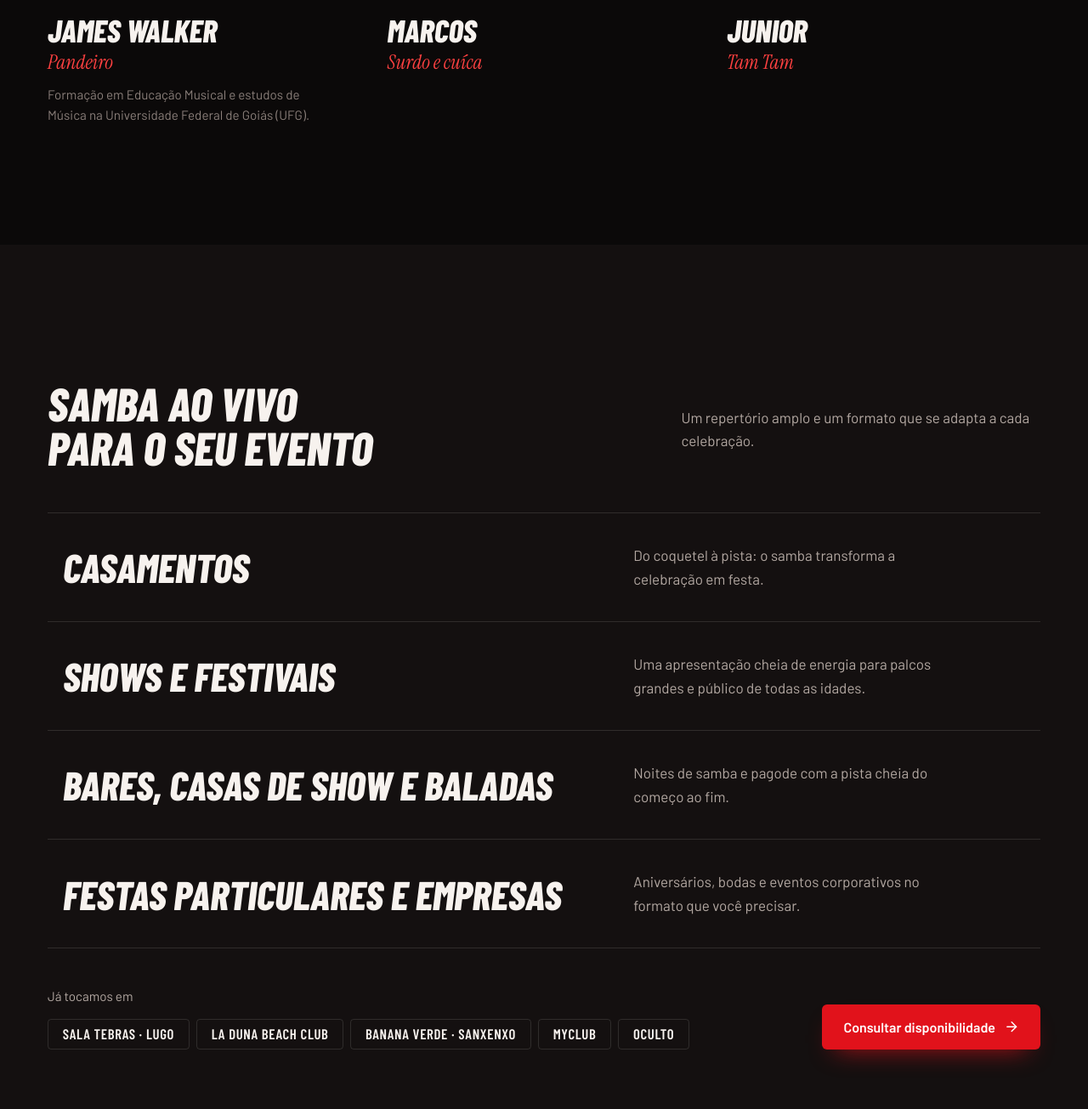
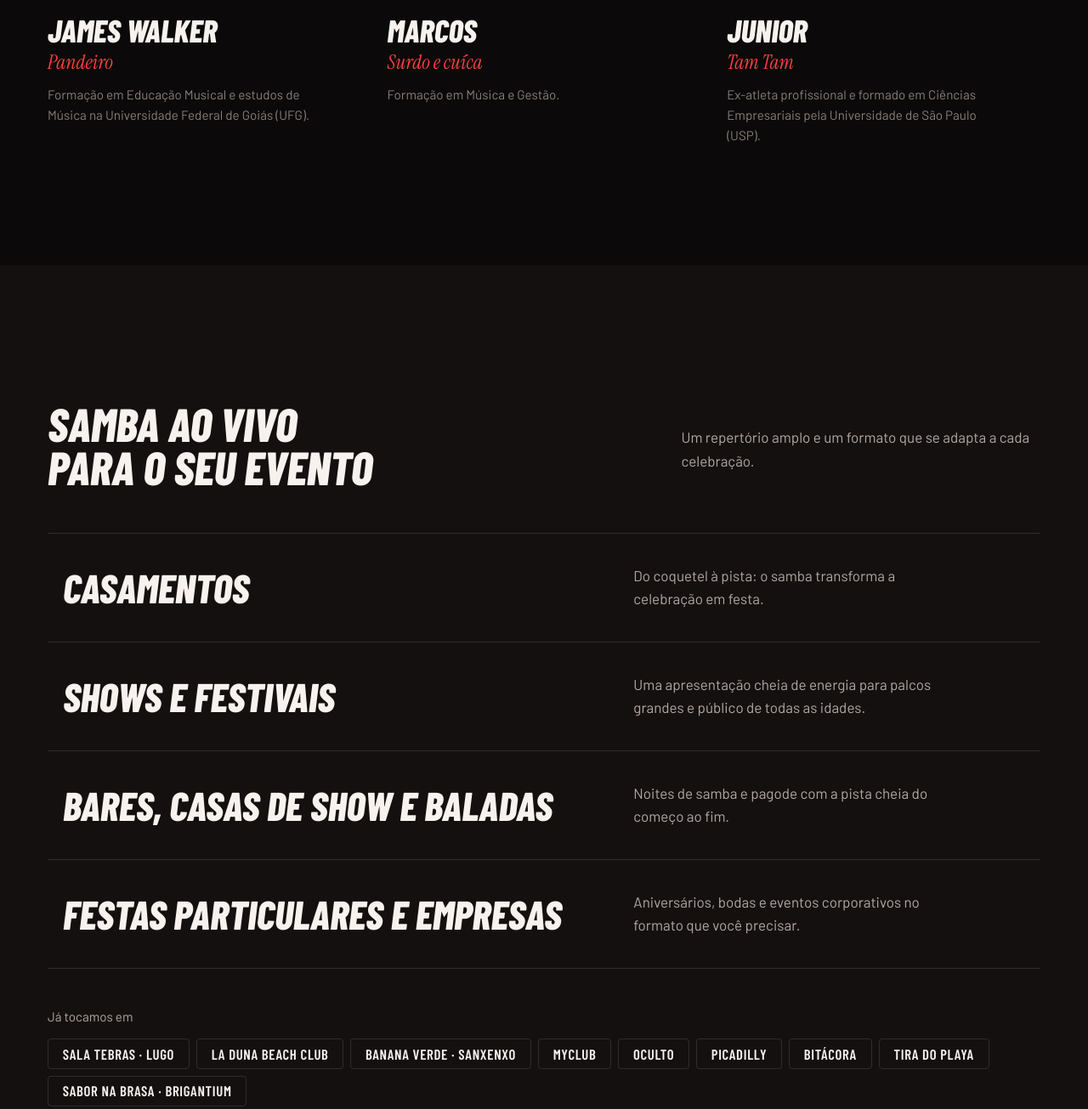
Before and after one commit to duhlab/grupo-samba-de-amigos, a plain HTML site: page pt/index.html in a window 1280 px wide. Shown: the part 3454-4759 px from the top of the page at 85% size. Drawn offline with Linux system fonts and the light colour scheme.

Commit message:
Descrições de Marcos e Junior; novas casas onde o grupo tocou
Co-Authored-By: Claude Opus 5.5 <noreply@anthropic.com>
Claude-Session: https://claude.ai/code/session_01PFW3s7F5zH12ULyK8F3qrY

```diff
--- a/pt/index.html
+++ b/pt/index.html
@@ -378,9 +378,9 @@ fieldset .err{margin-top:10px}
 <figure><img src="../img/pandeiro-640.webp" srcset="../img/pandeiro-640.webp 640w, ../img/pandeiro.webp 1066w" sizes="(min-width:1000px) 380px, (min-width:640px) 45vw, 46vw" width="640" height="960" alt="James Walker · Pandeiro" loading="lazy" decoding="async"></figure>
 <h3>James Walker</h3><p class="inst">Pandeiro</p><p class="bio">Formação em Educação Musical e estudos de Música na Universidade Federal de Goiás (UFG).</p></li><li class="member">
 <figure><img src="../img/cuica-640.webp" srcset="../img/cuica-640.webp 640w, ../img/cuica.webp 1066w" sizes="(min-width:1000px) 380px, (min-width:640px) 45vw, 46vw" width="640" height="960" alt="Marcos · Surdo e cuíca" loading="lazy" decoding="async"></figure>
-<h3>Marcos</h3><p class="inst">Surdo e cuíca</p></li><li class="member">
+<h3>Marcos</h3><p class="inst">Surdo e cuíca</p><p class="bio">Formação em Música e Gestão.</p></li><li class="member">
 <figure><img src="../img/tantan-640.webp" srcset="../img/tantan-640.webp 640w, ../img/tantan.webp 1066w" sizes="(min-width:1000px) 380px, (min-width:640px) 45vw, 46vw" width="640" height="960" alt="Junior · Tam Tam" loading="lazy" decoding="async"></figure>
-<h3>Junior</h3><p class="inst">Tam Tam</p></li></ul>
+<h3>Junior</h3><p class="inst">Tam Tam</p><p class="bio">Ex-atleta profissional e formado em Ciências Empresariais pela Universidade de São Paulo (USP).</p></li></ul>
  </div>
 </section>
 
@@ -389,7 +389,7 @@ fieldset .err{margin-top:10px}
   <div class="sec-head"><h2 id="h-ev">Samba ao vivo para o seu evento</h2><p>Um repertório amplo e um formato que se adapta a cada celebração.</p></div>
   <ul class="ev-list"><li><h3>Casamentos</h3><p>Do coquetel à pista: o samba transforma a celebração em festa.</p></li><li><h3>Shows e festivais</h3><p>Uma apresentação cheia de energia para palcos grandes e público de todas as idades.</p></li><li><h3>Bares, casas de show e baladas</h3><p>Noites de samba e pagode com a pista cheia do começo ao fim.</p></li><li><h3>Festas particulares e empresas</h3><p>Aniversários, bodas e eventos corporativos no formato que você precisar.</p></li></ul>
   <div class="ev-foot">
-   <div class="venues"><p>Já tocamos em</p><ul><li>Sala Tebras · Lugo</li><li>La Duna Beach Club</li><li>Banana Verde · Sanxenxo</li><li>MyClub</li><li>Oculto</li></ul></div>
+   <div class="venues"><p>Já tocamos em</p><ul><li>Sala Tebras · Lugo</li><li>La Duna Beach Club</li><li>Banana Verde · Sanxenxo</li><li>MyClub</li><li>Oculto</li><li>Picadilly</li><li>Bitácora</li><li>Tira do Playa</li><li>Sabor na Brasa · Brigantium</li></ul></div>
    <a class="btn btn-red" href="#contacto"><span>Consultar disponibilidade</span><svg class="ic" aria-hidden="true" focusable="false"    xmlns="http://www.w3.org/2000/svg"  width="24"  height="24"  viewBox="0 0 24 24"  fill="none"  stroke="currentColor"  stroke-width="2"  stroke-linecap="round"  stroke-linejoin="round">  <path d="M5 12h14" />  <path d="m12 5 7 7-7 7" /></svg></a>
   </div>
  </div>
```
Also changed, not shown: index.html (+3 -3 lines).
